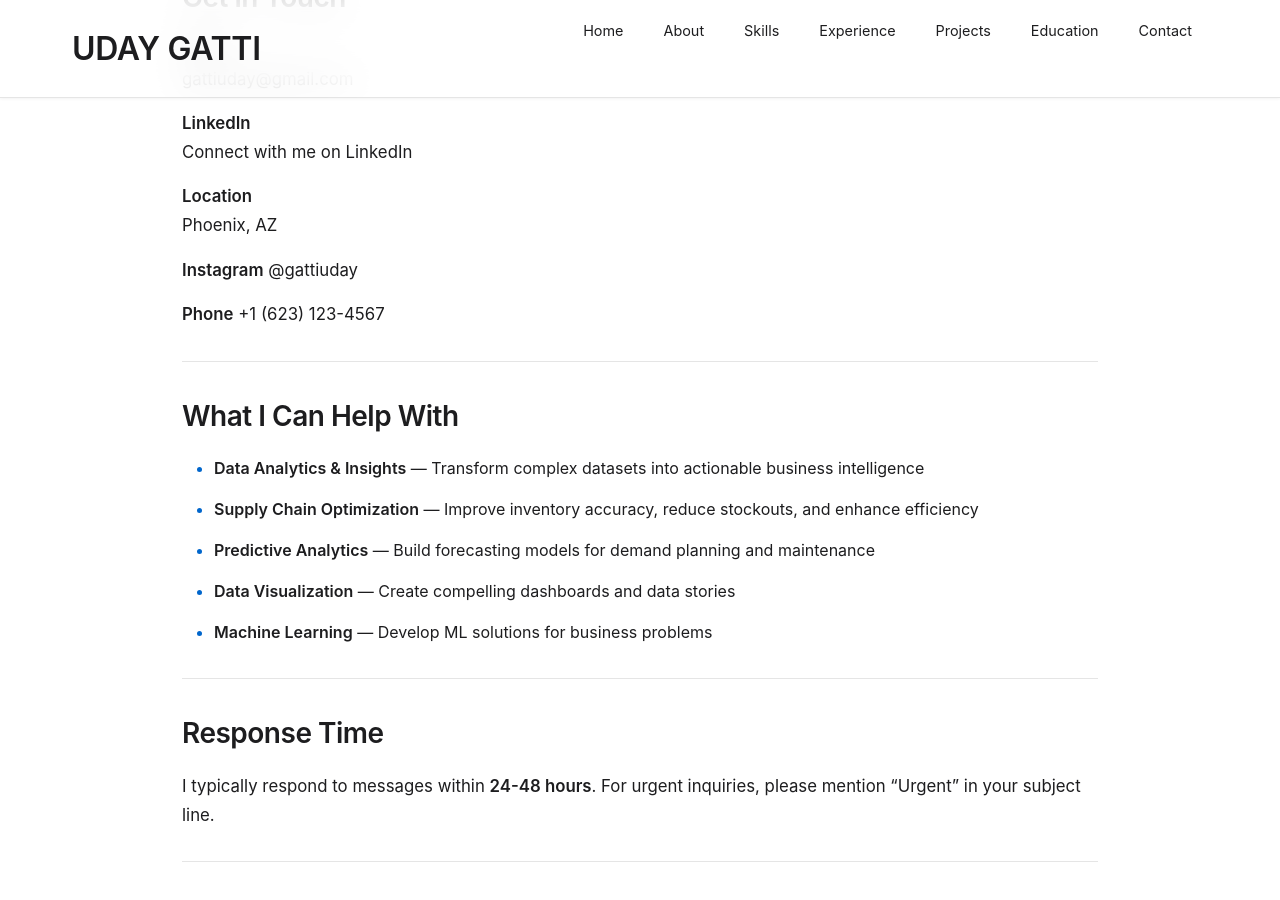
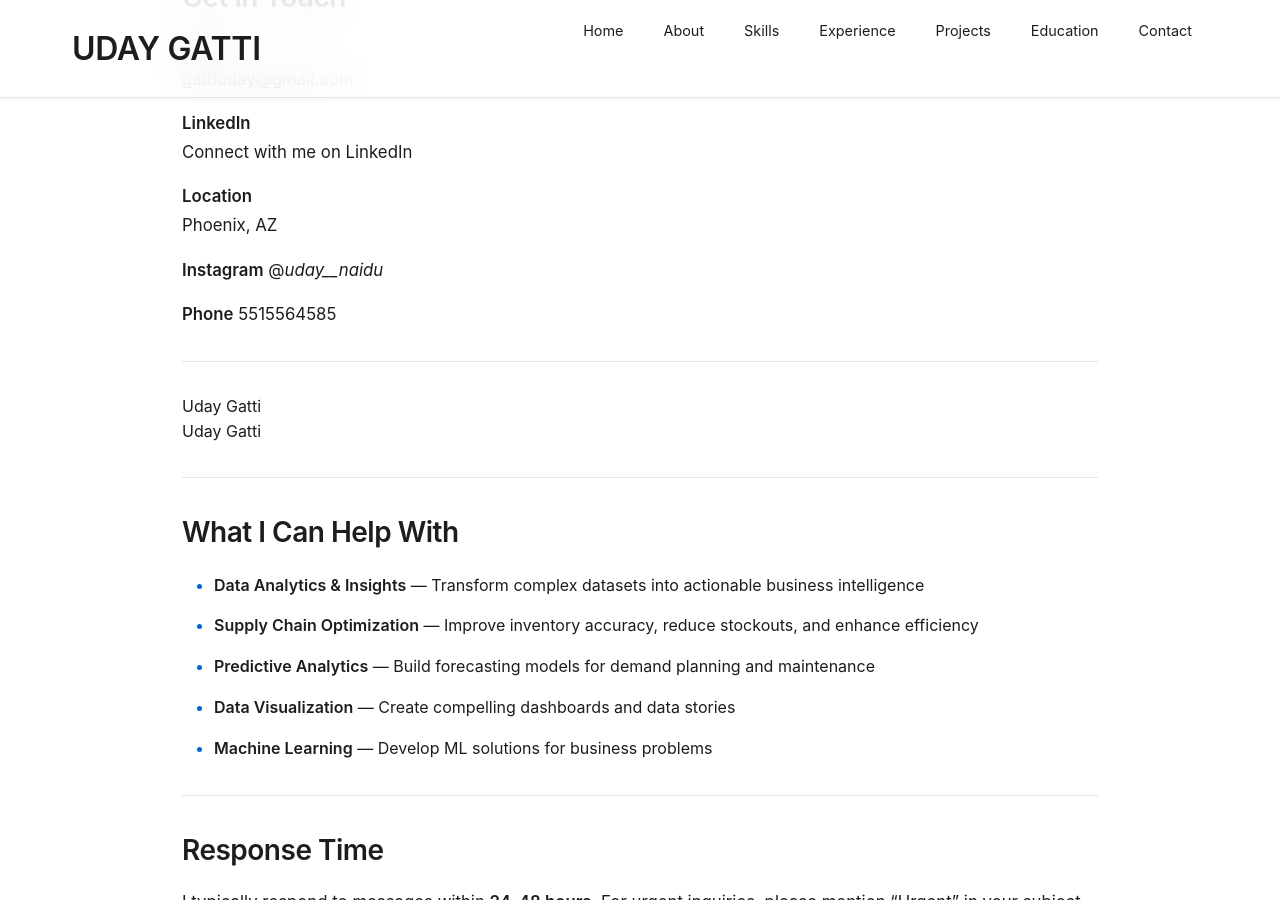
Before and after one commit to gattiuday/portfolio, a Jekyll site: the page built from contact.md, in a window 1280 px wide and 900 px high, scrolled down 401 px. Built offline with Jekyll 4.4.1, drawn with Linux system fonts in a browser that asks for light colours; comment, search, counter and statistics services are not loaded.

Commit message:
Update contact.md

```diff
--- a/contact.md
+++ b/contact.md
@@ -21,10 +21,21 @@
 Phoenix, AZ
 
 **Instagram**
-[@gattiuday](https://instagram.com/gattiuday)
+[@_uday__naidu_](https://instagram.com/_uday__naidu_)
 
 **Phone**
-+1 (623) 123-4567
+5515564585
+
+---
+
+<!-- LinkedIn Badge Script -->
+<script src="https://platform.linkedin.com/badges/js/profile.js" async defer type="text/javascript"></script>
+
+<!-- LinkedIn Badge 1 -->
+<div class="badge-base LI-profile-badge" data-locale="en_US" data-size="medium" data-theme="light" data-type="VERTICAL" data-vanity="gattiuday" data-version="v1"><a class="badge-base__link LI-simple-link" href="https://www.linkedin.com/in/gattiuday?trk=profile-badge">Uday Gatti</a></div>
+
+<!-- LinkedIn Badge 2 -->
+<div class="badge-base LI-profile-badge" data-locale="en_US" data-size="medium" data-theme="light" data-type="VERTICAL" data-vanity="gattiuday" data-version="v1"><a class="badge-base__link LI-simple-link" href="https://www.linkedin.com/in/gattiuday?trk=profile-badge">Uday Gatti</a></div>
 
 ---
 
```
